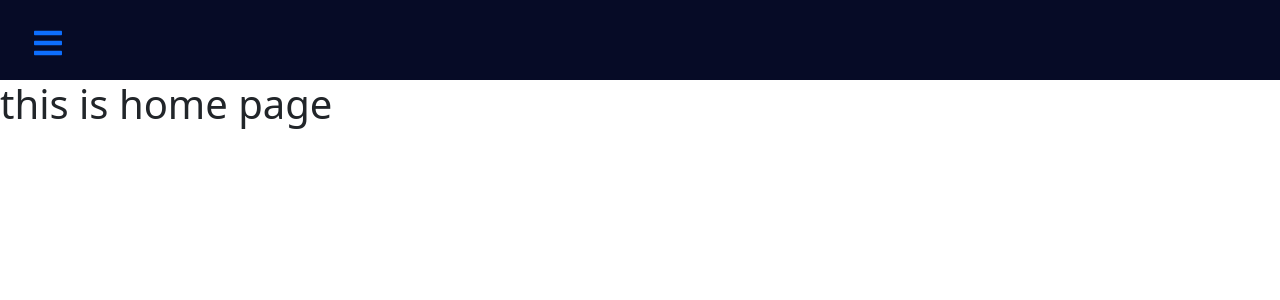
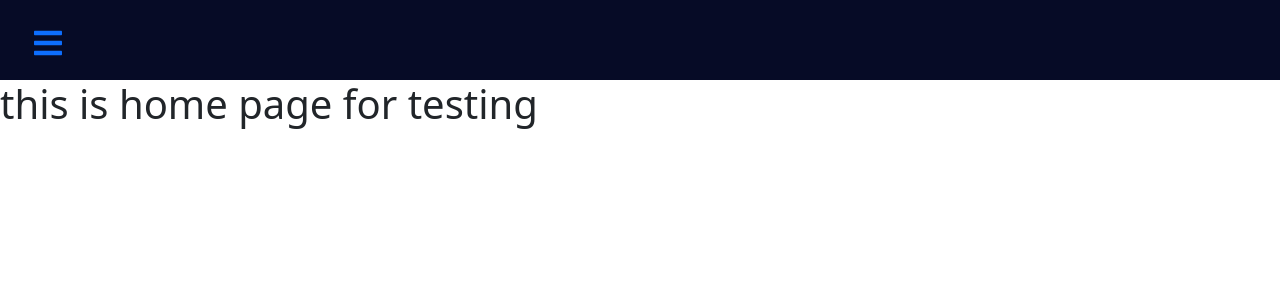
Before and after one commit to arslanahmed777/react-custom-widgets, a React (Create React App) app: page / in a window 1280 px wide. Shown: the top 300 px of the page. Built offline with nearby package versions, Linux system fonts and the light colour scheme.

Commit message:
check just for testing

```diff
--- a/src/Pages/HomePage.jsx
+++ b/src/Pages/HomePage.jsx
@@ -3,7 +3,7 @@
 const HomePage = () => {
   return (
     <div>
-      <h1>this is home page</h1>
+      <h1>this is home page for testing</h1>
     </div>
   );
 };
```
